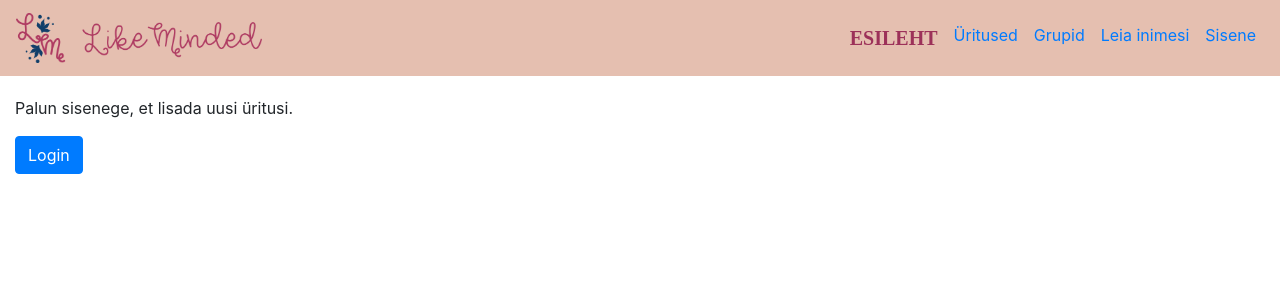
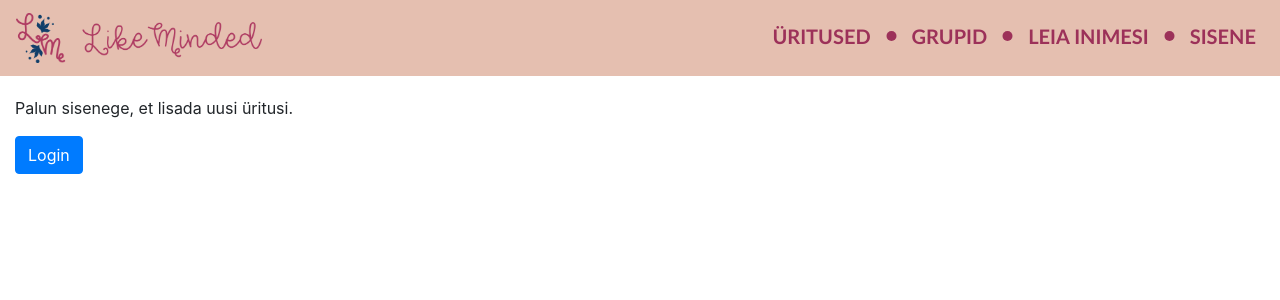
Before and after one commit to sikumiku/likeminded-client, a React (Create React App) app in the folder react-ui/: page / in a window 1280 px wide. Shown: the top 300 px of the page. Built offline with nearby package versions, Linux system fonts and the light colour scheme.

Commit message:
add menu dividers and switch font

```diff
--- a/react-ui/src/App.css
+++ b/react-ui/src/App.css
@@ -48,7 +48,8 @@
 
 #navbar-link {
   font-size: 20px;
+  /*padding-right: 10px;*/
   color: #9c3159;
   font-weight: bold;
-  font-family: HARGENA;
+  font-family: "Trebuchet MS";
 }
--- a/react-ui/src/components/AppNavbar.js
+++ b/react-ui/src/components/AppNavbar.js
@@ -2,6 +2,7 @@ import React, { Component } from 'react';
 import { Collapse, Nav, Navbar, NavbarBrand, NavbarToggler, NavItem, NavLink } from 'reactstrap';
 import { Link } from 'react-router-dom';
 import logo from '../resources/LIKEMINDED_HEADING_LOGOV3.png';
+import navbarItemDivider from '../resources/pinkcircle2.svg';
 
 export default class AppNavbar extends Component {
     constructor(props) {
@@ -24,20 +25,19 @@ export default class AppNavbar extends Component {
             <Collapse isOpen={this.state.isOpen} navbar>
                 <Nav className="ml-auto" navbar>
                     <NavItem>
-                        <NavLink
-                            href="http://localhost:3000"><span id="navbar-link">ESILEHT</span></NavLink>
+                        <NavLink tag={Link} to="/events"><span id="navbar-link">ÜRITUSED</span></NavLink>
                     </NavItem>
+                    <img src={navbarItemDivider} />
                     <NavItem>
-                        <NavLink tag={Link} to="/events">Üritused </NavLink>
+                        <NavLink href="http://localhost:3000"><span id="navbar-link">GRUPID</span></NavLink>
                     </NavItem>
+                    <img src={navbarItemDivider} />
                     <NavItem>
-                        <NavLink href="http://localhost:3000">Grupid </NavLink>
+                        <NavLink href="http://localhost:3000"><span id="navbar-link">LEIA INIMESI</span></NavLink>
                     </NavItem>
+                    <img src={navbarItemDivider} />
                     <NavItem>
-                        <NavLink href="http://localhost:3000">Leia inimesi </NavLink>
-                    </NavItem>
-                    <NavItem>
-                        <NavLink href="http://localhost:3000">Sisene </NavLink>
+                        <NavLink href="http://localhost:3000"><span id="navbar-link">SISENE</span></NavLink>
                     </NavItem>
                 </Nav>
             </Collapse>
```
Also changed, not shown: react-ui/src/resources/pinkcircle.svg (added), react-ui/src/resources/pinkcircle2.svg (added).
